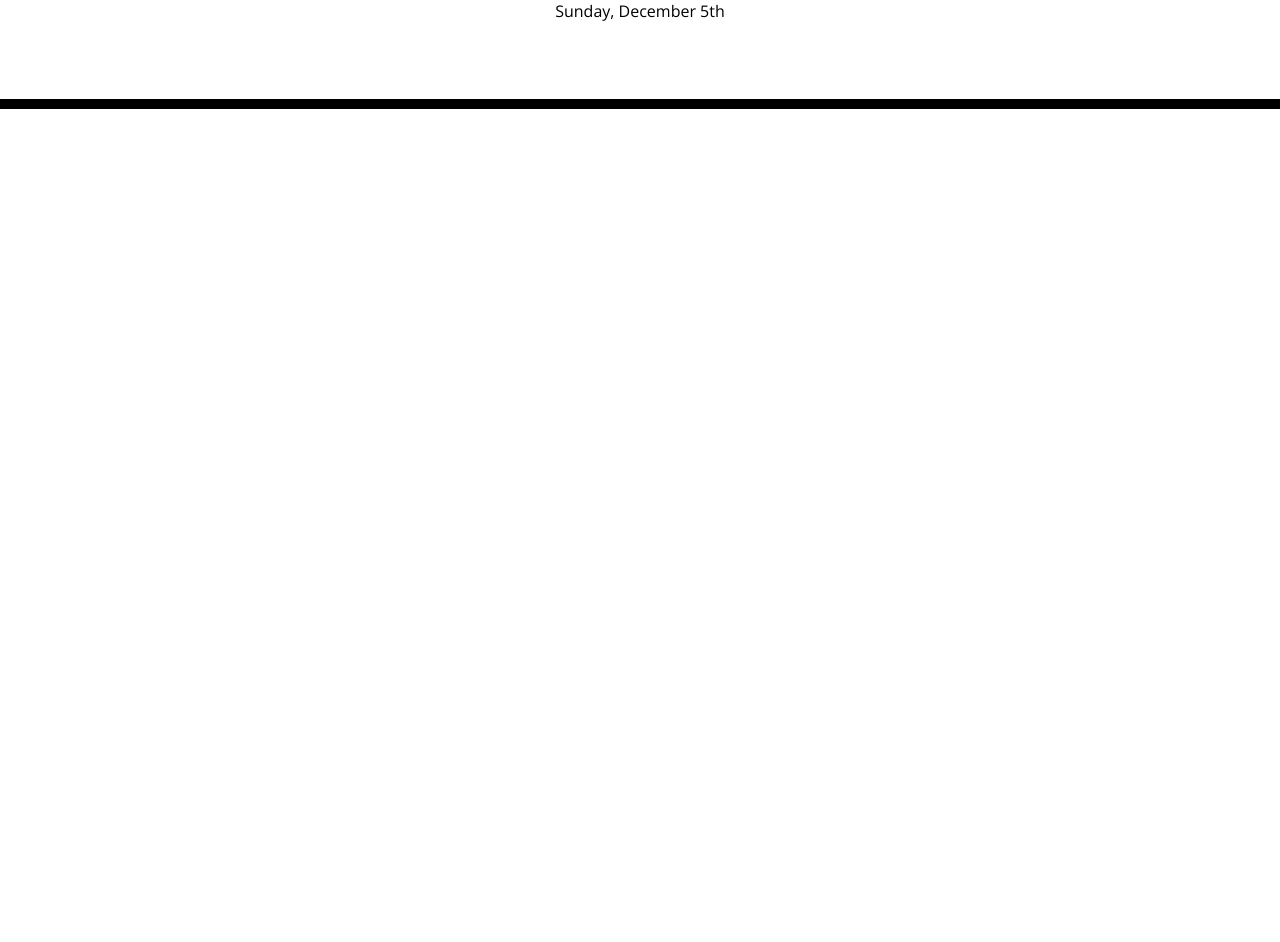
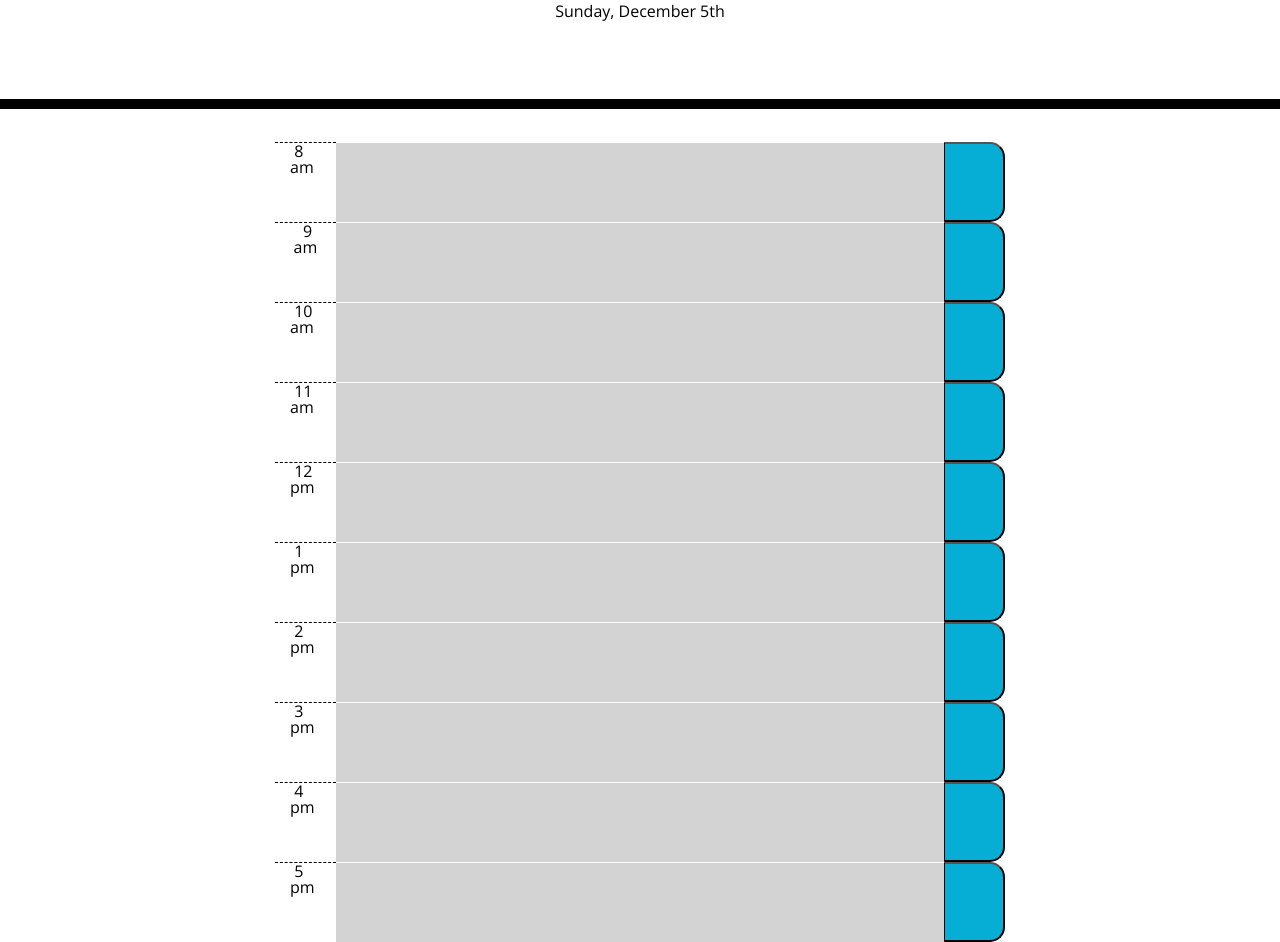
Before and after one commit to ingramwd/Work-Day-Scheduler, a plain HTML site: page Develop/index.html in a window 1280 px wide. Shown: the part 191-1133 px from the top of the page. Before the commit the page ends 800 px from the top, so only its background shows below. Drawn offline with nearby package versions, Linux system fonts and the light colour scheme.

Commit message:
set up landing page to look mostly like the mock up

```diff
--- a/Develop/index.html
+++ b/Develop/index.html
@@ -21,7 +21,69 @@
     <p id="currentDay" class="lead"></p>
   </header>
   <div class="container">
-    <!-- Timeblocks go here -->
+    <div class="row d-flex justify-content-center">
+
+      <div class="col-8 d-flex justify-content-center">
+        <div class="col-1 hour"> 8 am</div>
+        <textarea class="description bg row" cols="80" rows="2"></textarea>
+        <button class=" col-1 saveBtn"></button>
+      </div>
+
+      <div class="col-8 time-block d-flex justify-content-center">
+        <div class="col-1 hour"> 9 am</div>
+        <textarea class="description bg row" cols="80" rows="2"></textarea>
+        <button class=" col-1 saveBtn"></button>
+      </div>
+
+      <div class="col-8 d-flex justify-content-center">
+        <div class="col-1 hour"> 10 am</div>
+        <textarea class="description bg row" cols="80" rows="2"></textarea>
+        <button class=" col-1 saveBtn"></button>
+      </div>
+
+      <div class="col-8 d-flex justify-content-center">
+        <div class="col-1 hour"> 11 am</div>
+        <textarea class="description bg row" cols="80" rows="2"></textarea>
+        <button class=" col-1 saveBtn"></button>
+      </div>
+
+      <div class="col-8 d-flex justify-content-center">
+        <div class="col-1 hour"> 12 pm</div>
+        <textarea class="description bg row" cols="80" rows="2"></textarea>
+        <button class=" col-1 saveBtn"></button>
+      </div>
+
+      <div class="col-8 d-flex justify-content-center">
+        <div class="col-1 hour"> 1 pm</div>
+        <textarea class="description bg row" cols="80" rows="2"></textarea>
+        <button class=" col-1 saveBtn"></button>
+      </div>
+
+      <div class="col-8 d-flex justify-content-center">
+        <div class="col-1 hour"> 2 pm</div>
+        <textarea class="description bg row" cols="80" rows="2"></textarea>
+        <button class=" col-1 saveBtn"></button>
+      </div>
+
+      <div class="col-8 d-flex justify-content-center">
+        <div class="col-1 hour"> 3 pm</div>
+        <textarea class="description bg row" cols="80" rows="2"></textarea>
+        <button class=" col-1 saveBtn"></button>
+      </div>
+
+      <div class="col-8 d-flex justify-content-center">
+        <div class="col-1 hour"> 4 pm</div>
+        <textarea class="description bg row" cols="80" rows="2"></textarea>
+        <button class=" col-1 saveBtn"></button>
+      </div>
+
+      <div class="col-8 d-flex justify-content-center">
+        <div class="col-1 hour"> 5 pm</div>
+        <textarea class="description bg row" cols="80" rows="2"></textarea>
+        <button class=" col-1 saveBtn"></button>
+      </div>
+
+    </div>
   </div>
 
   <script src="https://code.jquery.com/jquery-3.4.1.min.js"></script>
--- a/Develop/style.css
+++ b/Develop/style.css
@@ -11,6 +11,10 @@ textarea{
   color: #000000;
   border-left: 1px solid black;
   padding: 10px;
+}
+
+.bg {
+  background: lightgray;
 }
 
 .jumbotron {
```
